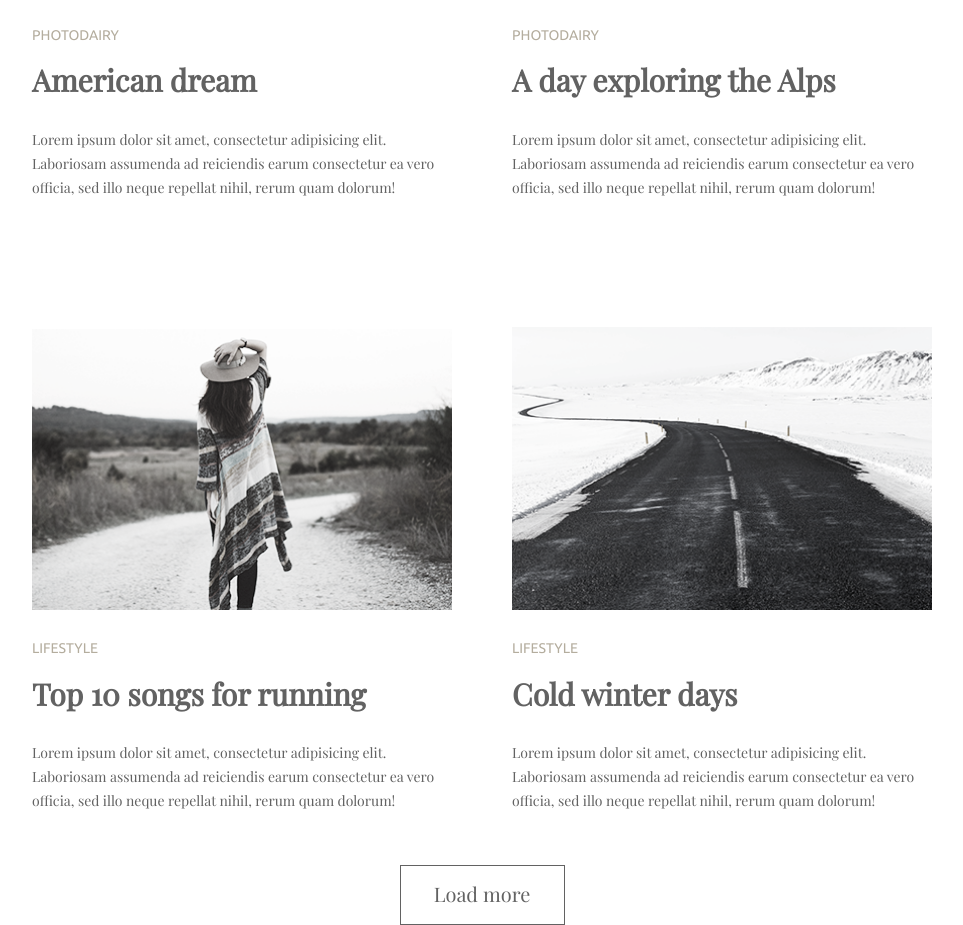
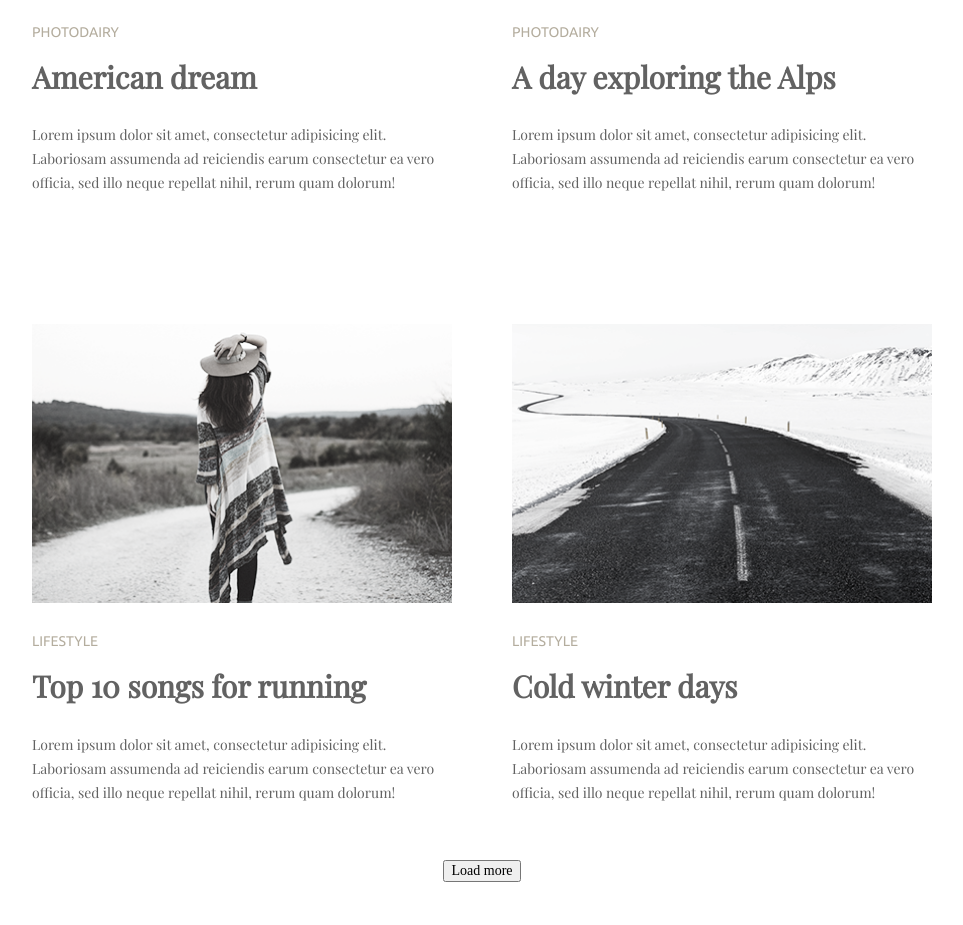
Before and after one commit to SergeyPush/goit-fe-course, a plain HTML site: page hw-03/index.html in a window 1280 px wide. Shown: the part 1087-2012 px from the top of the page, without its empty margins (158-1121 px from the left). After the commit the page ends 1989 px from the top, so only its background shows below. Drawn offline with nearby package versions, Linux system fonts and the light colour scheme.

Commit message:
Fixed bugs

```diff
--- a/hw-03/css/style.css
+++ b/hw-03/css/style.css
@@ -6,25 +6,23 @@ html {
     box-sizing: inherit;
 }
 
-/*
-img {
-    display: block;
-    width: 100%;
-    height: auto;
-}
-*/
 
 /*        Container styles       */
+
+
 .container {
     width: 900px;
     margin: 0 auto;
+    font-size: 0;
 }
+
 
 
 /*        Menu styles            */
 nav.menu {
-    padding: 74px 165px 98px 165px;
+    padding: 75px 165px 100px 165px;
 }
+
 
 ul.navigation {
     margin: 0;
@@ -33,27 +31,36 @@ ul.navigation {
 
 .navigation li {
     display: inline-block;
+    margin: 0;
 
+}
 
+.navigation li:not(:last-child) {
+    margin: 0 100px 0 0;
 }
 
 .navigation a {
     font-family: 'Playfair Display', serif;
     color: #626262;
     font-size: 14px;
-    text-decoration: none
+    text-decoration: none;
+    display: block;
 }
 
 a:hover {
     color: #03a9f4;
 }
 
-.navigation li:not(:last-child) {
-    margin: 0 100px 0 0;
-}
 
 
 /*         Article styles         */
+
+
+.visually-hidden {
+    visibility: hidden;
+    padding: 0;
+    margin: 0;
+}
 
 .article {
     display: inline-block;
@@ -61,31 +68,34 @@ a:hover {
     width: 420px;
 }
 
-.left {
-    margin-right: 56px;
+.image {
+    margin-bottom: 30px;
 }
 
-article > h3 {
+
+.tag {
+    padding: 0;
+    margin: 0 0 20px 0;
     font-size: 14px;
     color: #b4ad9e;
     font-family: "Ubuntu";
     font-weight: 300;
-    padding: 12px 0 0 0;
 }
 
 article > h2 {
     font-size: 30px;
     color: #626262;
     font-family: "Playfair Display";
-    margin-top: 20px;
+    margin: 0 0 29px 0;
 }
 
-article > p {
+.article-text {
+    padding: 0;
+    margin: 0 0 0 0;
     font-size: 14px;
     line-height: 24px;
     color: #626262;
     font-family: "Playfair Display";
-    margin-top: 30px;
 }
 
 .container li {
@@ -93,35 +103,35 @@ article > p {
     display: inline-block;
 }
 
-.container ul {
-    padding: 0 0 0 0;
-    margin: 0 0 0 0;
+.left {
+    margin-right: 60px;
 }
 
-.container img{
+.container ul {
+    padding: 0;
+    margin: 0;
+}
+
+.container img {
     width: 420px;
     height: 280px;
-    height: auto;
 }
 
 main ul > li:nth-child(n):not(:nth-last-child(-n+2)) {
-    margin-bottom: 112px;
+    margin-bottom: 128px;
 }
 
-section {
-    margin-bottom: 38px;
+main ul > li:nth-last-child(-n+2) {
+    margin-bottom: 55px;
+}
+
+button {
+    font-size: 14px;
+    display: block;
+    margin: 0 auto 20px auto;
 }
 
 
-
-div.button {
-    font-size: 20px;
-    line-height: 55px;
+button:hover {
     color: #626262;
-    font-family: "Playfair Display";
-    border: 1px solid #626262;
-    width: 165px;
-    height: 60px;
-    margin: 0 auto;
-    text-align: center;
 }
--- a/hw-03/index.html
+++ b/hw-03/index.html
@@ -14,7 +14,6 @@
 
 <body>
 
-    <div>
     <header class="container">
         <nav class="menu">
             <ul class="navigation">
@@ -27,64 +26,65 @@
     </header>
     <main class="container">
         <section>
+            <h2 class="visually-hidden"></h2>
             <ul>
                 <li class="article left">
                     <article>
-                            <img src="img/festival.png" alt="More than just a music festival">
-                            <h3>LIFESTYLE</h3>
+                        <img src="img/festival.png" alt="More than just a music festival" class="image">
+                        <p class="tag">LIFESTYLE</p>
                         <h2>More than just a music festival</h2>
-                            <p>Lorem ipsum dolor sit amet, consectetur adipisicing elit. Laboriosam assumenda ad reiciendis earum consectetur ea vero officia, sed illo neque repellat nihil, rerum quam dolorum!</p>
+                        <p class="article-text">Lorem ipsum dolor sit amet, consectetur adipisicing elit. Laboriosam assumenda ad reiciendis earum consectetur ea vero officia, sed illo neque repellat nihil, rerum quam dolorum!</p>
                     </article>
                 </li>
                 <li class="article">
                     <article>
-                            <img src="img/coffee.png" alt="Life tastes better with coffee">
-                            <h3>LIFESTYLE</h3>
+                        <img src="img/coffee.png" alt="Life tastes better with coffee" class="image">
+                        <p class="tag">LIFESTYLE</p>
                         <h2>Life tastes better with coffee</h2>
-                            <p>Lorem ipsum dolor sit amet, consectetur adipisicing elit. Laboriosam assumenda ad reiciendis earum consectetur ea vero officia, sed illo neque repellat nihil, rerum quam dolorum!</p>
+                        <p class="article-text">Lorem ipsum dolor sit amet, consectetur adipisicing elit. Laboriosam assumenda ad reiciendis earum consectetur ea vero officia, sed illo neque repellat nihil, rerum quam dolorum!</p>
                     </article>
                 </li>
                 <li class="article left">
                     <article>
-                            <img src="img/dream.png" alt="American dream">
-                            <h3>PHOTODAIRY</h3>
+                        <img src="img/dream.png" alt="American dream" class="image">
+                        <p class="tag">PHOTODAIRY</p>
                         <h2>American dream</h2>
-                            <p>Lorem ipsum dolor sit amet, consectetur adipisicing elit. Laboriosam assumenda ad reiciendis earum consectetur ea vero officia, sed illo neque repellat nihil, rerum quam dolorum!</p>
+                        <p class="article-text">Lorem ipsum dolor sit amet, consectetur adipisicing elit. Laboriosam assumenda ad reiciendis earum consectetur ea vero officia, sed illo neque repellat nihil, rerum quam dolorum!</p>
                     </article>
                 </li>
                 <li class="article">
                     <article>
-                            <img src="img/alps.png" alt="A day exploring the Alps">
-                            <h3>PHOTODAIRY</h3>
+                        <img src="img/alps.png" alt="A day exploring the Alps" class="image">
+                        <p class="tag">PHOTODAIRY</p>
                         <h2>A day exploring the Alps</h2>
-                            <p>Lorem ipsum dolor sit amet, consectetur adipisicing elit. Laboriosam assumenda ad reiciendis earum consectetur ea vero officia, sed illo neque repellat nihil, rerum quam dolorum!</p>
+                        <p class="article-text">Lorem ipsum dolor sit amet, consectetur adipisicing elit. Laboriosam assumenda ad reiciendis earum consectetur ea vero officia, sed illo neque repellat nihil, rerum quam dolorum!</p>
                     </article>
                 </li>
                 <li class="article left">
                     <article>
-                            <img src="img/running.png" alt="Top 10 songs for running">
-                            <h3>LIFESTYLE</h3>
+                        <img src="img/running.png" alt="Top 10 songs for running" class="image">
+                        <p class="tag">LIFESTYLE</p>
                         <h2>Top 10 songs for running</h2>
-                            <p>Lorem ipsum dolor sit amet, consectetur adipisicing elit. Laboriosam assumenda ad reiciendis earum consectetur ea vero officia, sed illo neque repellat nihil, rerum quam dolorum!</p>
+                        <p class="article-text">Lorem ipsum dolor sit amet, consectetur adipisicing elit. Laboriosam assumenda ad reiciendis earum consectetur ea vero officia, sed illo neque repellat nihil, rerum quam dolorum!</p>
                     </article>
                 </li>
                 <li class="article">
                     <article>
-                            <img src="img/winter.png" alt="Cold winter days">
-                            <h3>LIFESTYLE</h3>
+                        <img src="img/winter.png" alt="Cold winter days" class="image">
+                        <p class="tag">LIFESTYLE</p>
                         <h2>Cold winter days</h2>
-                            <p>Lorem ipsum dolor sit amet, consectetur adipisicing elit. Laboriosam assumenda ad reiciendis earum consectetur ea vero officia, sed illo neque repellat nihil, rerum quam dolorum!</p>
+                        <p class="article-text">Lorem ipsum dolor sit amet, consectetur adipisicing elit. Laboriosam assumenda ad reiciendis earum consectetur ea vero officia, sed illo neque repellat nihil, rerum quam dolorum!</p>
                     </article>
                 </li>
             </ul>
+
+            <button value="Load more">Load more</button>
+
         </section>
-
-
-            <div class="button">Load more</div>
 
     </main>
 
-    </div>
+
 
 </body>
 
```
Lines whose indentation alone changed are shown as unchanged.
